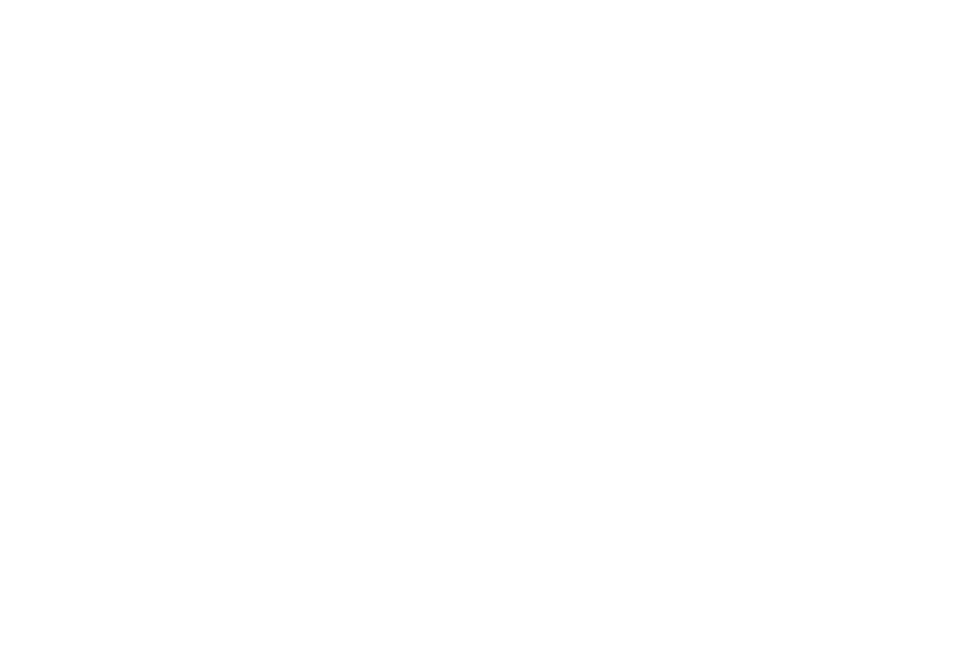
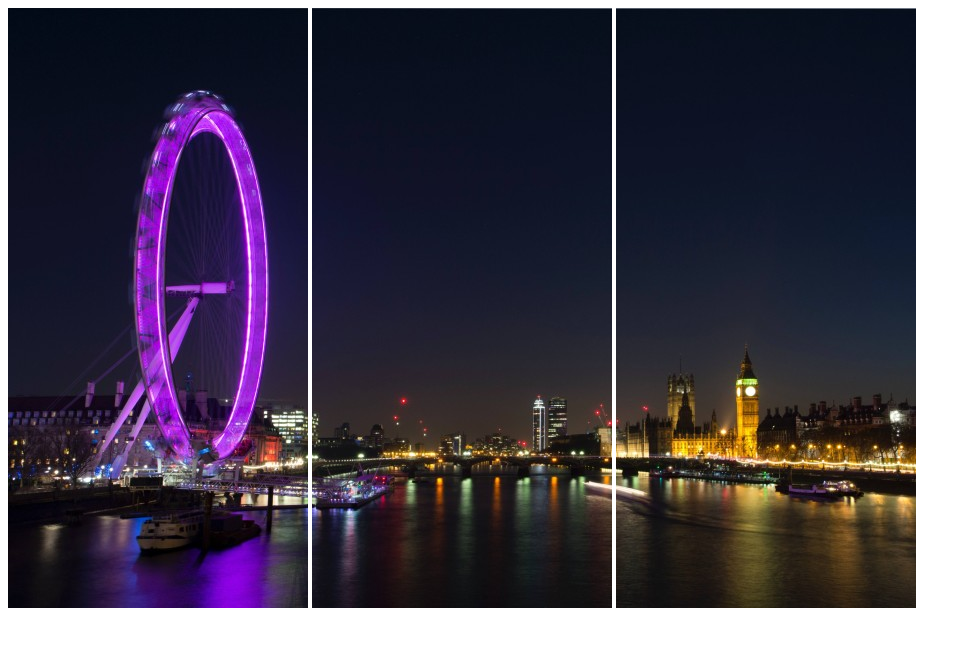
Before and after one commit to fedtoscano/git-destruction, a plain HTML site: page index.html in a window 1280 px wide. Shown: the whole page, without its empty margins (0-971 px from the left). Drawn offline with Linux system fonts and the light colour scheme.

Commit message:
aggiunte immagini nell'header

```diff
--- a/index.html
+++ b/index.html
@@ -7,6 +7,10 @@
     <title>Document</title>
 </head>
 <body>
-
+    <header>
+        <img src="pexels-bill-emrich-230794-0.jpg" alt="">
+        <img src="pexels-bill-emrich-230794-1.jpg" alt="">
+        <img src="pexels-bill-emrich-230794-2.jpg" alt="">
+    </header>
 </body>
 </html>
```
Also changed, not shown: pexels-bill-emrich-230794-0.jpg (added), pexels-bill-emrich-230794-1.jpg (added), pexels-bill-emrich-230794-2.jpg (added).
